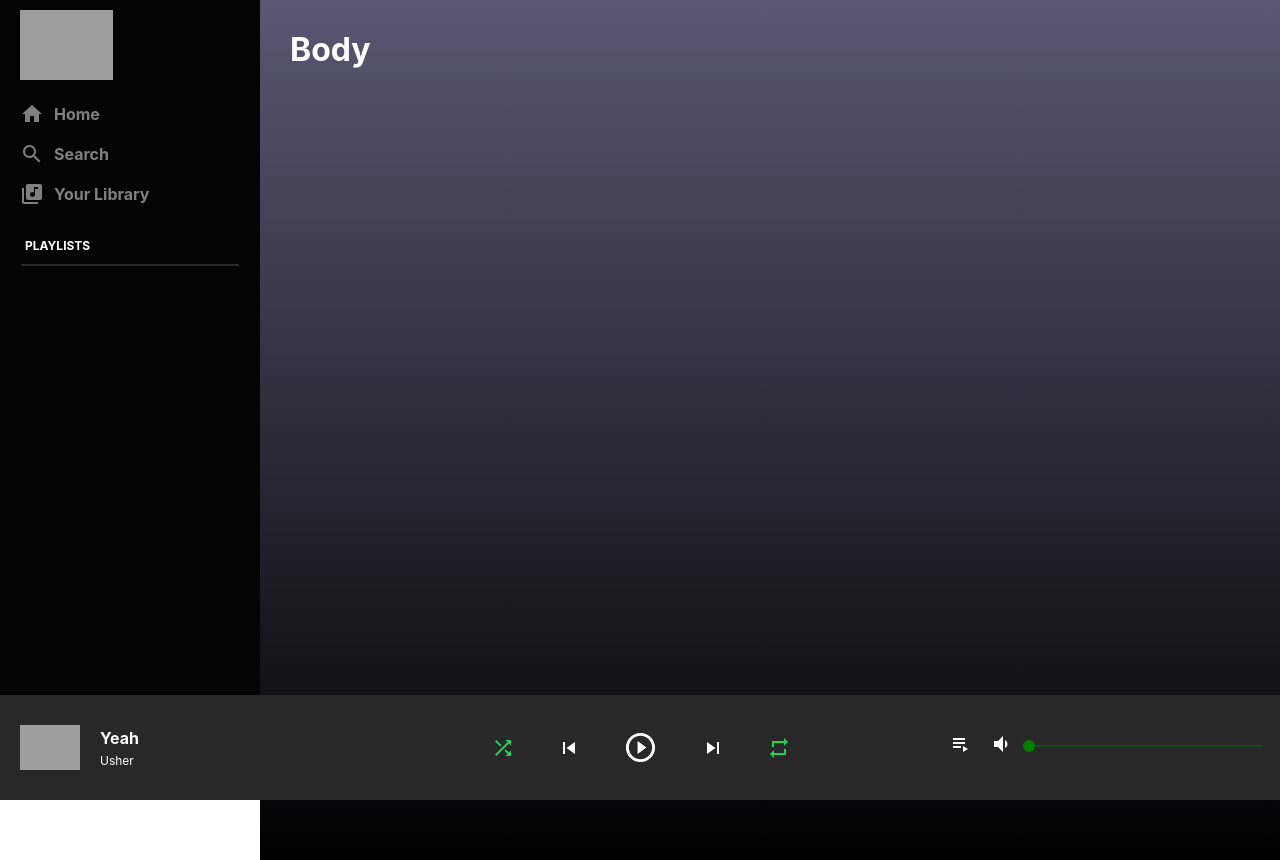
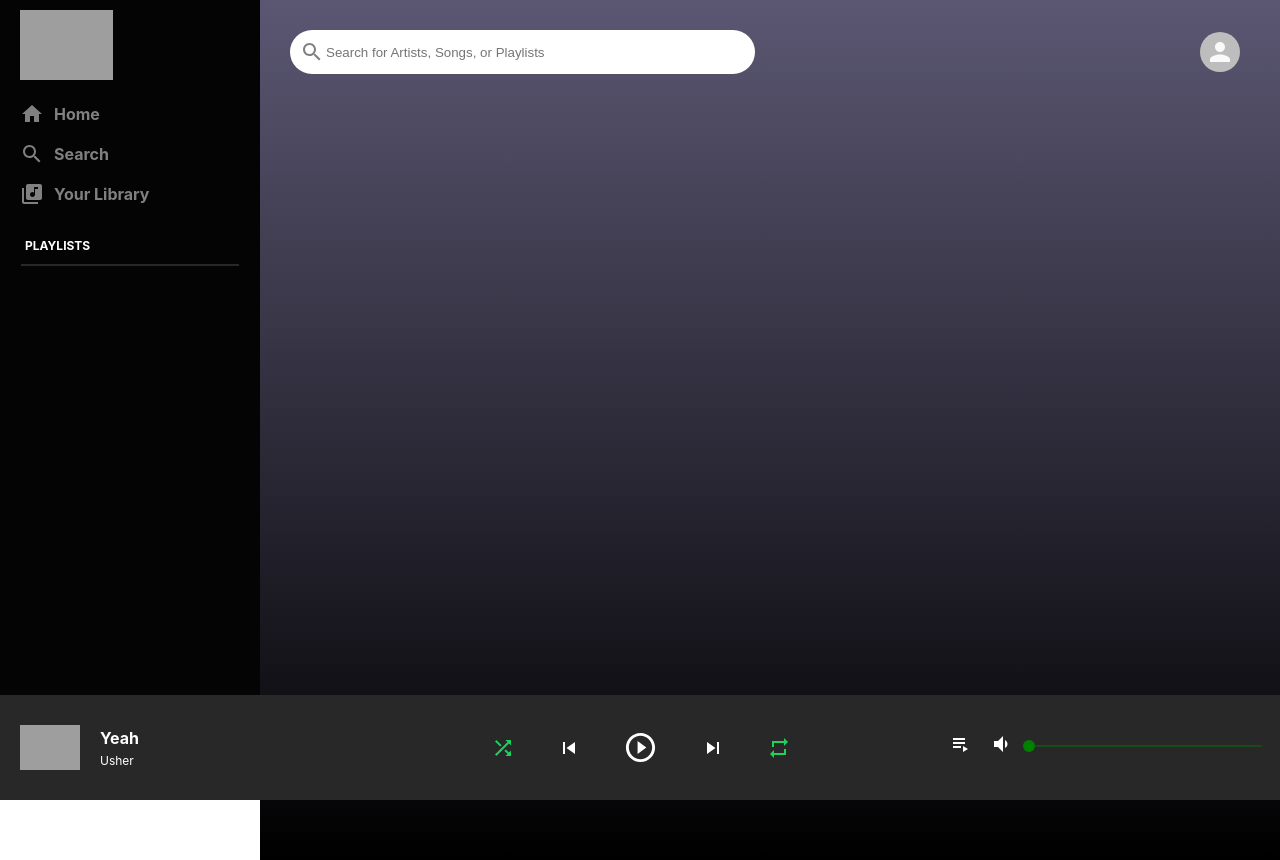
Before and after one commit to qmehdi/reactjs-spotify, a React (Create React App) app: page / in a window 1280 px wide. Built offline with nearby package versions, Linux system fonts and the light colour scheme; grey boxes are pictures that could not be loaded; what spotify-web-api-js would draw is missing.

Commit message:
Able to display logged in user's info in Header

```diff
--- a/src/Body.js
+++ b/src/Body.js
@@ -1,10 +1,11 @@
 import React from 'react'
 import './Body.css';
+import Header from './Header';
 
-function Body() {
+function Body({ spotify }) {
     return (
         <div className="body">
-            <h1>Body</h1>
+            <Header spotify={spotify} />
         </div>
     )
 }
--- a/src/Header.css
+++ b/src/Header.css
@@ -12,9 +12,10 @@
 .header__left {
   flex: 0.5;
   display: flex;
+  min-width: 70px; /* Useful for when screen width shrinks */
   background-color: white;
   padding: 10px;
-  border-radius: 30px;
+  border-radius: 30px; /* rounded edge */
   color: gray;
   align-items: center;
 }
@@ -22,6 +23,7 @@
 .header__left > input {
   border: none;
   width: 100%;
+  outline-width: 0; /* Gets rid of blue border in search bar */
 }
 
 .header__right > h4 {
--- /dev/null
+++ b/src/Header.js
@@ -0,0 +1,27 @@
+import React from 'react'
+import './Header.css';
+import SearchIcon from "@material-ui/icons/Search";
+import { Avatar } from '@material-ui/core';
+import { useDataLayerValue } from './DataLayer';
+
+function Header() {
+    const [{ user }, dispatch] = useDataLayerValue();
+
+    return (
+        <div className="header">
+            <div className="header__left">
+                <SearchIcon />
+                <input
+                placeholder="Search for Artists, Songs, or Playlists"
+                type="text"
+                />
+            </div>
+            <div className="header__right">
+                <Avatar src={user?.images[0]?.url} alt={user?.display_name} />
+                <h4>{user?.display_name}</h4>
+            </div>
+        </div>
+    )
+}
+
+export default Header
--- a/src/Player.js
+++ b/src/Player.js
@@ -9,7 +9,7 @@ function Player({ spotify }) {
         <div className="player">
             <div className="player__body">
                 <Sidebar />
-                <Body />
+                <Body spotify={spotify} />
             </div>
             <Footer />
         </div>
```
